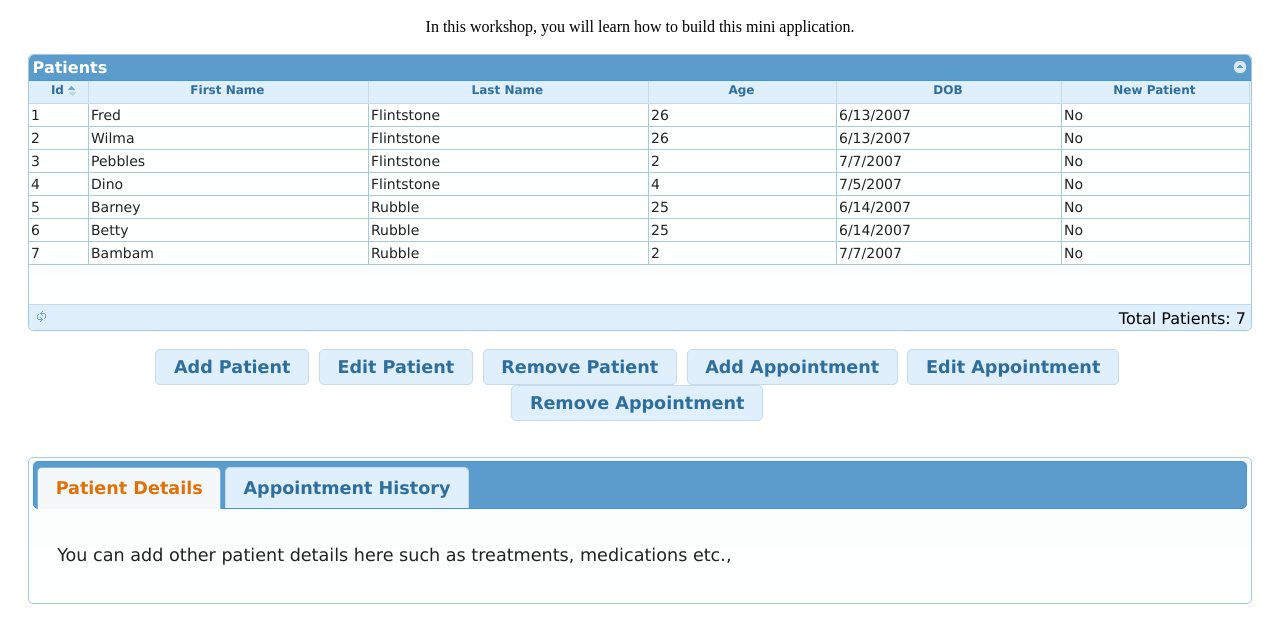
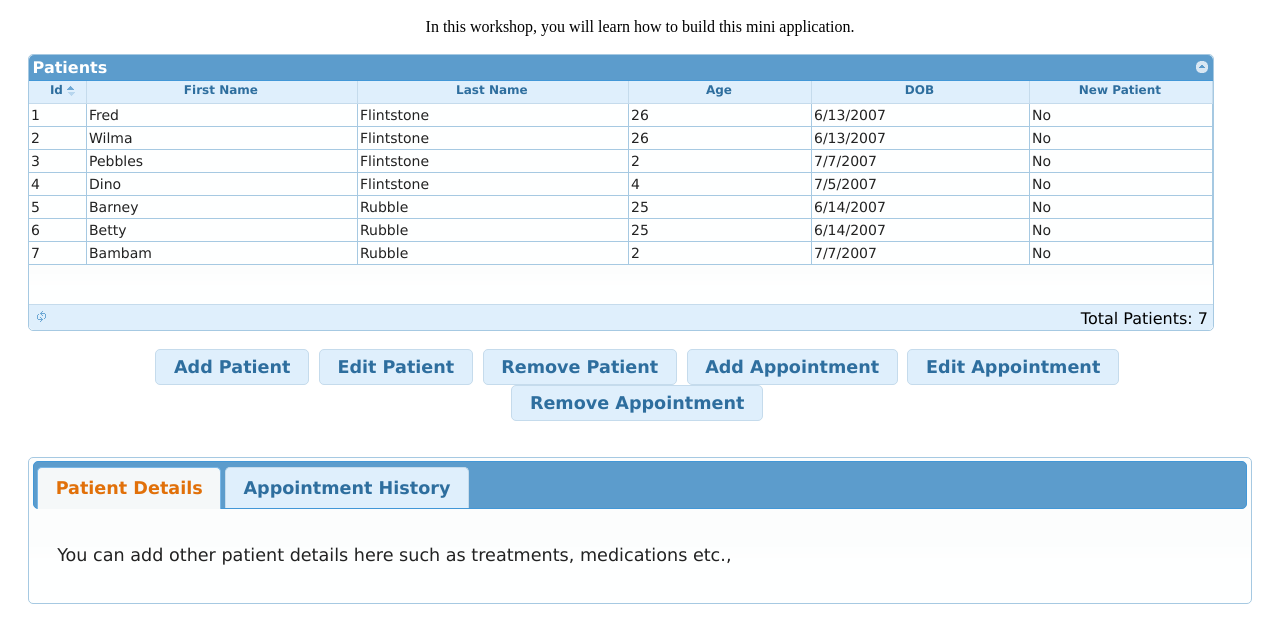
Before and after one commit to sktxdev/UNTJSWorkshop, a plain HTML site: page UNTJSWorkshop/fulldemo.html in a window 1280 px wide. Shown: the part 77-720 px from the top of the page. Drawn offline with Linux system fonts and the light colour scheme.

Commit message:
Add patient grid resize;  Fix appointment date formatting and grid column sizes

```diff
--- a/UNTJSWorkshop/fulldemo.html
+++ b/UNTJSWorkshop/fulldemo.html
@@ -105,9 +105,10 @@
             $("#PatientTabs").tabs();
 
             // ######################################################################
-			// Setup Date time picker for appointments
+			// Setup Date time picker for appointments and date picker for DOB
             // ######################################################################
 
+            $("#patientDOB").datepicker();
 			$("#apptDate").datepicker();
             $('#apptTime').timepicker({
                 'minTime': '8:00am',
@@ -119,6 +120,7 @@
             // ######################################################################
 
             SetGridAutoResize("#PatientTabs", ["#tblAppointmentsHistory"]);
+            SetGridAutoResize("#PatientsGrid", ["#tblPatients"]);
 
 
         });
@@ -207,6 +209,10 @@
                 <td>Last Name:</td>
                 <td><input id="patientLastName" type=text placeholder="Last Name" /></td>
             </tr>
+            <tr id="patDOB">
+                <td>DOB:</td>
+                <td><input id="patientDOB" type=text placeholder="Date of Birth" /></td>
+            </tr>
             <tr id="apptDatePart">
                 <td>Date/Time:</td>
                 <td>
--- a/UNTJSWorkshop/scripts/application/Appointment.js
+++ b/UNTJSWorkshop/scripts/application/Appointment.js
@@ -34,9 +34,10 @@ function AppointmentsController() {
                 rowList: [10,20,30],
                 colNames:['Date', 'Time', 'Notes'],
                 colModel:[
-                    { name:'apptDate', index:'apptDate', width:120, sorttype: "date", formatter:"date"},
-                    { name:'apptTime', index:'apptTime', width:120, align: "center"},
-                    { name:'apptNote', index:'apptNote', width:100, align: "left" }
+                    { name:'apptDate', index:'apptDate', width:100, sorttype: "date", formatter:"date",
+                        formatoptions: { srcformat: 'm/d/Y' }},
+                    { name:'apptTime', index:'apptTime', width:100, align: "center"},
+                    { name:'apptNote', index:'apptNote', width:500, align: "left" }
                 ],
                 pager: "#tblAppointmentsHistoryPager",
                 viewrecords: true,
```
